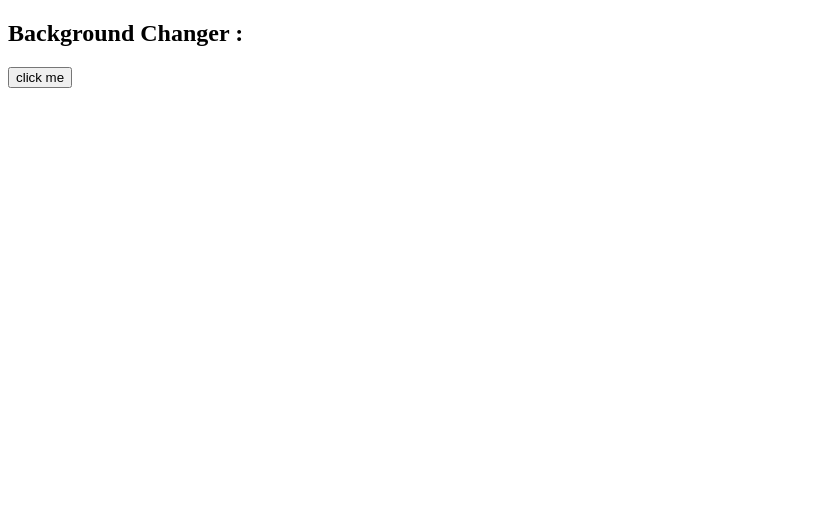
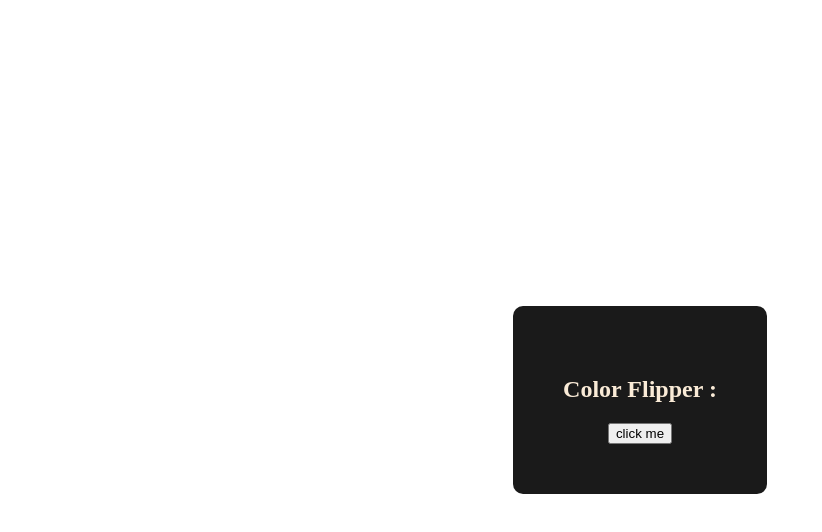
Before and after one commit to prathoseraaj/frontend-projects, a plain HTML site: page Color Fipper/index.html in a window 1280 px wide. Shown: the whole page, without its empty margins (0-822 px from the left). Drawn offline with Linux system fonts and the light colour scheme.

Commit message:
added css and changed some js and html code

```diff
--- a/Color Fipper/index.html
+++ b/Color Fipper/index.html
@@ -3,13 +3,14 @@
 <head>
     <meta charset="UTF-8">
     <meta name="viewport" content="width=device-width, initial-scale=1.0">
-    <title>Document</title>
+    <title>Color Flipper</title>
+    <link rel="stylesheet" href="style.css">
 </head>
 <body>
 
     <div class="box">
 
-        <h2>Background Changer : <span id = "colors"></span></h2>
+        <h2>Color Flipper : <span id = "colors" placeholder="suii"></span></h2>
         <button id="button" onclick="flipper()" >click me</button>
 
     </div>
--- a/Color Fipper/script.js
+++ b/Color Fipper/script.js
@@ -1,3 +1,5 @@
+addingtext = document.getElementById("colors");
+
 let colors = [
     "rgb(215, 215, 46)",
     "rgb(215, 46, 46)",
@@ -22,4 +24,6 @@ function flipper() {
 
 function changes(randomcolor){
     document.body.style.backgroundColor = randomcolor ;
+    addingtext.textContent = randomcolor ;
+
 }
--- a/Color Fipper/style.css
+++ b/Color Fipper/style.css
@@ -0,0 +1,19 @@
+body {
+    display: flex;
+    justify-content: center;
+    align-items: center;
+    height: 100vh;
+    margin: 0;
+    color: antiquewhite;
+}
+
+.box {
+    padding: 50px;
+    background-color: rgb(26, 26, 26);
+    border-radius: 10px;
+    text-align: center;
+}
+
+#colors{
+    background-color: transparent;
+}
```
